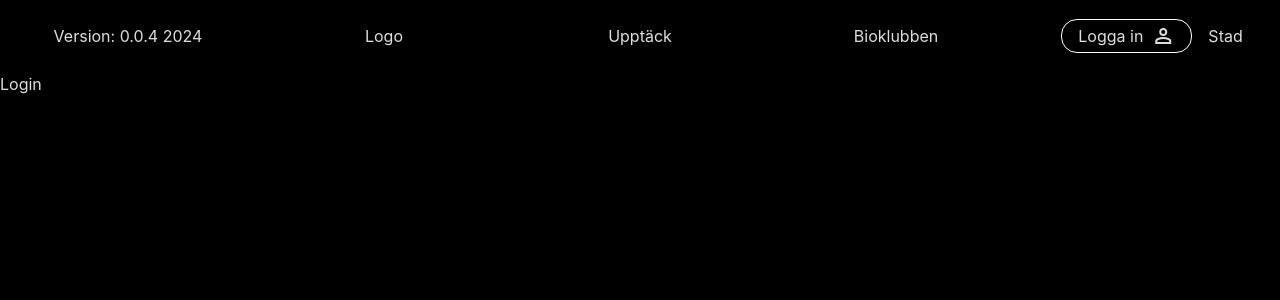
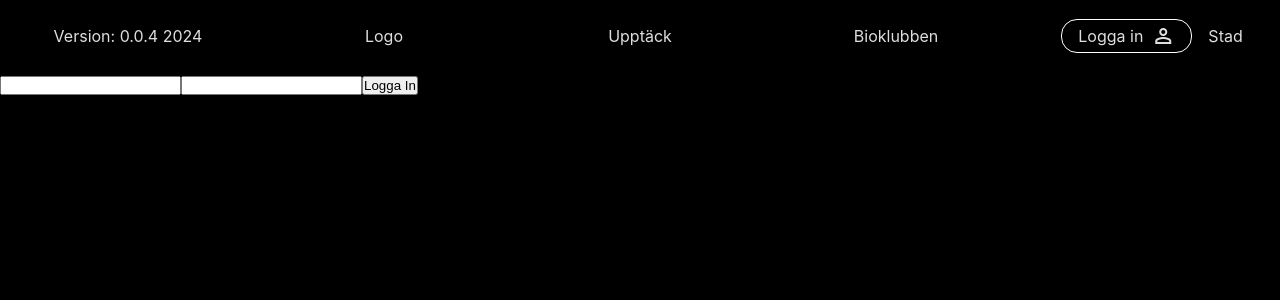
Before and after one commit to rasmus-bremholm/movieTime, a Vue app: page /login in a window 1280 px wide. Shown: the top 300 px of the page. Built offline with nearby package versions, Linux system fonts and the light colour scheme; no server answers.

Commit message:
fixed forms

```diff
--- a/src/views/Bioklubben.vue
+++ b/src/views/Bioklubben.vue
@@ -58,13 +58,14 @@ export default defineComponent({
 				<h2>Registrera dig som medlem.</h2>
 				<form>
 					<label for="fornamn">Förnamn</label>
-					<input id="fornamn" type="text" v-model="form.fornamn" /><label for="fornamn"
+					<input placeholder="Förnamn" id="fornamn" type="text" v-model="form.fornamn" /><label
+						for="efternamn"
 						>Efternamn</label
-					><input id="efternamn" type="text" v-model="form.efternamn" />
-					<label for="fornamn">Epost</label>
-					<input id="email" type="email" v-model="form.email" />
-					<label id="losenord" for="fornamn">Lösenord</label>
-					<input id="losenord" type="password" v-model="form.password" />
+					><input placeholder="Efternamn" id="efternamn" type="text" v-model="form.efternamn" />
+					<label for="email">Epost</label>
+					<input placeholder="Epost" id="email" type="email" v-model="form.email" />
+					<label for="losenord">Lösenord</label>
+					<input placeholder="Lösenord" id="losenord" type="password" v-model="form.password" />
 					<input
 						id="submit"
 						type="submit"
--- a/src/views/Login.vue
+++ b/src/views/Login.vue
@@ -11,6 +11,14 @@ export default defineComponent({
 </script>
 <template>
 	<Navbar />
-	<p>Login</p>
+	<main>
+		<div id="login-container">
+			<form>
+				<input type="text" name="" id="name" />
+				<input type="text" name="" id="password" />
+				<input type="submit" value="Logga In" />
+			</form>
+		</div>
+	</main>
 </template>
 <style scoped></style>
```
